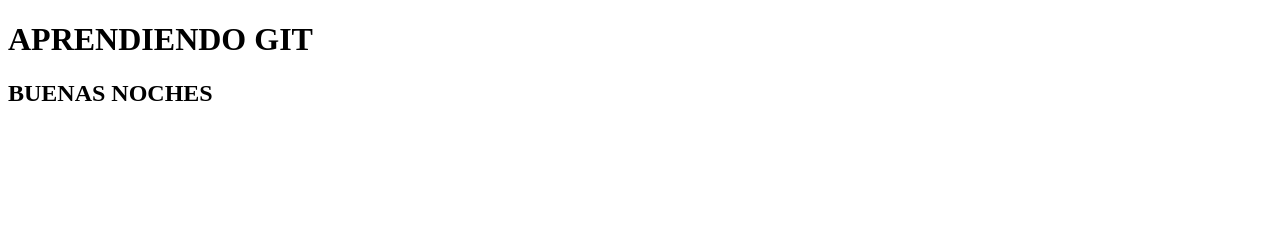
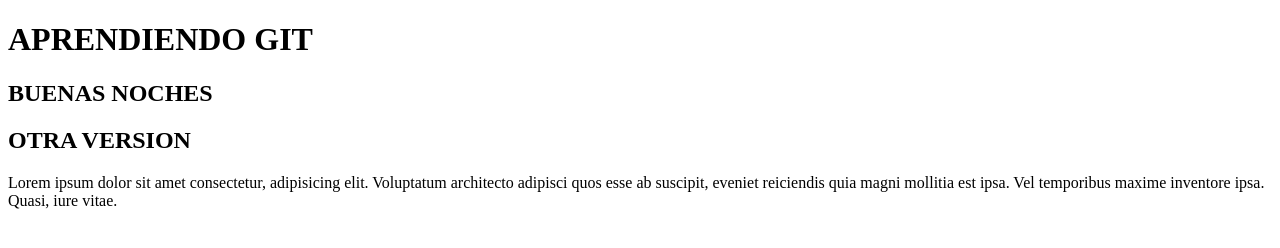
Before and after one commit to juliochiappa/prueba-46880, a plain HTML site: page index.html in a window 1280 px wide. Drawn offline with Linux system fonts and the light colour scheme.

Commit message:
index modificado + CSS

```diff
--- a/css/style.css
+++ b/css/style.css
@@ -0,0 +1,3 @@
+header{
+    background-color: antiquewhite;
+}
--- a/index.html
+++ b/index.html
@@ -13,6 +13,10 @@
     <main>
         <h1>APRENDIENDO GIT</h1>
         <h2>BUENAS NOCHES</h2>
+        <section>
+            <h2>OTRA VERSION</h2>
+            <p>Lorem ipsum dolor sit amet consectetur, adipisicing elit. Voluptatum architecto adipisci quos esse ab suscipit, eveniet reiciendis quia magni mollitia est ipsa. Vel temporibus maxime inventore ipsa. Quasi, iure vitae.</p>
+        </section>
     </main>
 
 </body>
```
